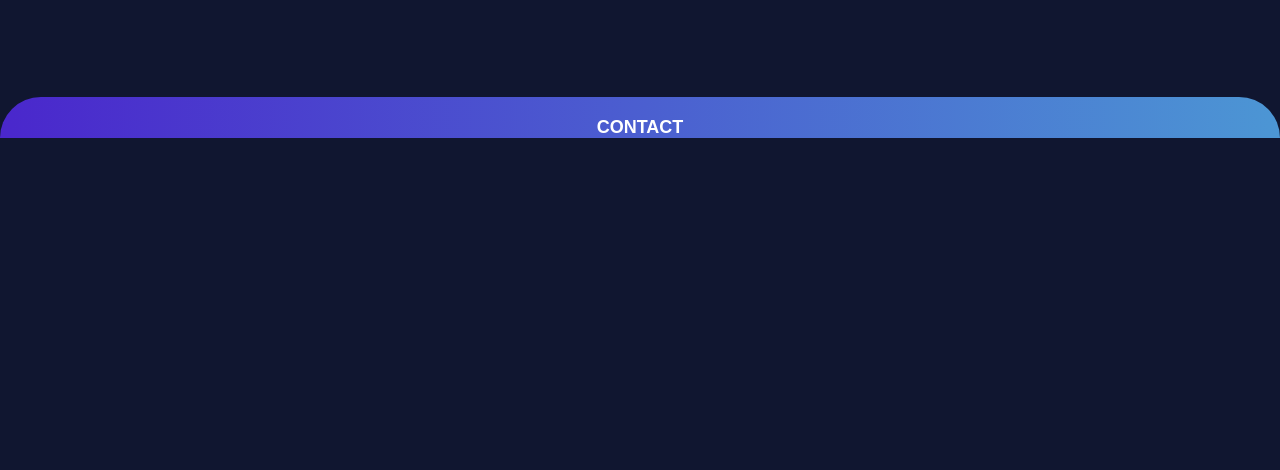
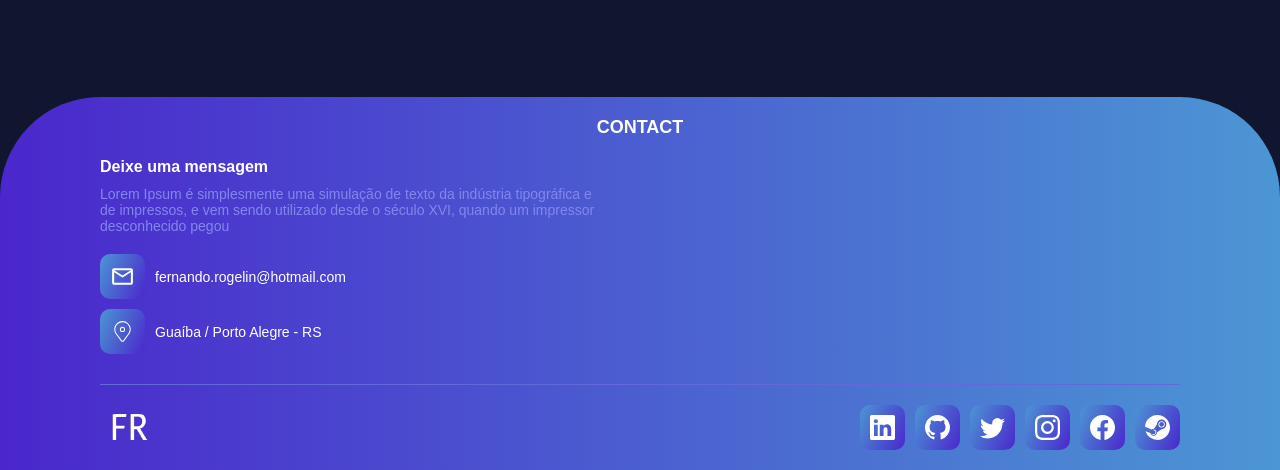
Before and after one commit to FernandoRogelin/Portfolio, an Astro site: page / in a window 1280 px wide. Shown: the part 2446-2916 px from the top of the page. Before the commit the page ends 2584 px from the top, so only its background shows below. Built offline with nearby package versions, Linux system fonts and the light colour scheme; Astro itself is replaced by a stand-in of ours.

Commit message:
feat: Contact section

```diff
--- a/src/layouts/Contact/index.tsx
+++ b/src/layouts/Contact/index.tsx
@@ -1,9 +1,61 @@
 import './styles.scss';
+
+import { CiLocationOn } from 'react-icons/ci'
+import { MdOutlineMail } from 'react-icons/md'
+import Logo from '../../assets/images/logo-preview.png';
+import { BsLinkedin, BsSteam, BsGithub, BsTwitter, BsInstagram, BsFacebook } from 'react-icons/bs'
 
 const Contact = () => {
   return (
-    <div className='contact'>
-      <h1 className='contact__title'>Contact</h1>
+    <div className='wrapperContact'>
+      <div className='contact'>
+        <h1 className='contact__title'>Contact</h1>
+
+        <h2 className='contact__drop'>Deixe uma mensagem</h2>
+        <p className='contact__text'>Lorem Ipsum é simplesmente uma simulação de texto da indústria tipográfica e de impressos, e vem sendo utilizado desde o século XVI, quando um impressor desconhecido pegou</p>
+
+        <div>
+          <div className='info'>
+            <div className='info__icon'>
+              <MdOutlineMail size={25} />
+            </div>
+            <p className='info__value'>
+              <a href="mailto:fernando.rogelin@hotmail.com">fernando.rogelin@hotmail.com</a>
+            </p>
+          </div>
+          <div className='info'>
+            <div className='info__icon'>
+              <CiLocationOn size={25} />
+            </div>
+            <p className='info__value'>Guaíba / Porto Alegre - RS</p>
+          </div>
+        </div>
+
+        <footer className='footer'>
+          <img className="footer__logo" src={Logo.src} alt="logo" />
+
+          <div className='socialNetwork'>
+            <div className='info__icon'>
+              <BsLinkedin size={25} />
+            </div>
+            <div className='info__icon'>
+              <BsGithub size={25} />
+            </div>
+            <div className='info__icon'>
+              <BsTwitter size={25} />
+            </div>
+            <div className='info__icon'>
+              <BsInstagram size={25} />
+            </div>
+            <div className='info__icon'>
+              <BsFacebook size={25} />
+            </div>
+            <div className='info__icon'>
+              <BsSteam size={25} />
+            </div>
+          </div>
+        </footer>
+      </div>
     </div>
   )
 }
--- a/src/layouts/Contact/styles.scss
+++ b/src/layouts/Contact/styles.scss
@@ -1,16 +1,87 @@
 @import '../../styles/colors';
 @import '../../styles/media';
 
-.contact {
+.wrapperContact {
   margin-top: 10rem;
-  padding: 2rem 14rem 0;
+  position: relative;
+  padding: 2rem 10rem 0;
   border-radius: 100px 100px 0 0;
   background: linear-gradient(90deg, #4A27CC, #4C96D4);
+}
+
+.contact {
+  margin: 0 auto;
+  max-width: 128rem;
 
   &__title {
     color: $white;
     font-size: 1.8rem;
     text-align: center;
+    margin-bottom: 2rem;
     text-transform: uppercase;
   }
+
+  &__drop {
+    color: $white;
+    font-size: 1.6rem;
+    margin-bottom: 1rem;
+  }
+
+  &__text {
+    color: #8386ED;
+    max-width: 50rem;
+    font-size: 1.4rem;
+    margin-bottom: 2rem;
+  }
 }
+
+.info {
+  display: flex;
+  column-gap: 1rem;
+  align-items: center;
+
+  &:not(:last-child) {
+    margin-bottom: 1rem;
+  }
+
+  &__icon {
+    display: flex;
+    width: 4.5rem;
+    height: 4.5rem;
+    align-items: center;
+    border-radius: 1rem;
+    justify-content: center;
+    background: linear-gradient(115deg, #4C96D4, #4A27CC);
+
+    & > svg {
+      color: $white;
+    }
+  }
+
+  &__value {
+    color: $white;
+    font-size: 1.4rem;
+  }
+}
+
+.footer {
+  display: flex;
+  padding: 2rem 0;
+  margin-top: 3rem;
+  position: relative;
+  justify-content: flex-end;
+  border-top: 1px solid #6169DB;
+
+  &__logo {
+    left: 0;
+    top: 12px;
+    width: 6rem;
+    height: 6rem;
+    position: absolute;
+  }
+}
+
+.socialNetwork {
+  display: flex;
+  column-gap: 1rem;
+}
```
